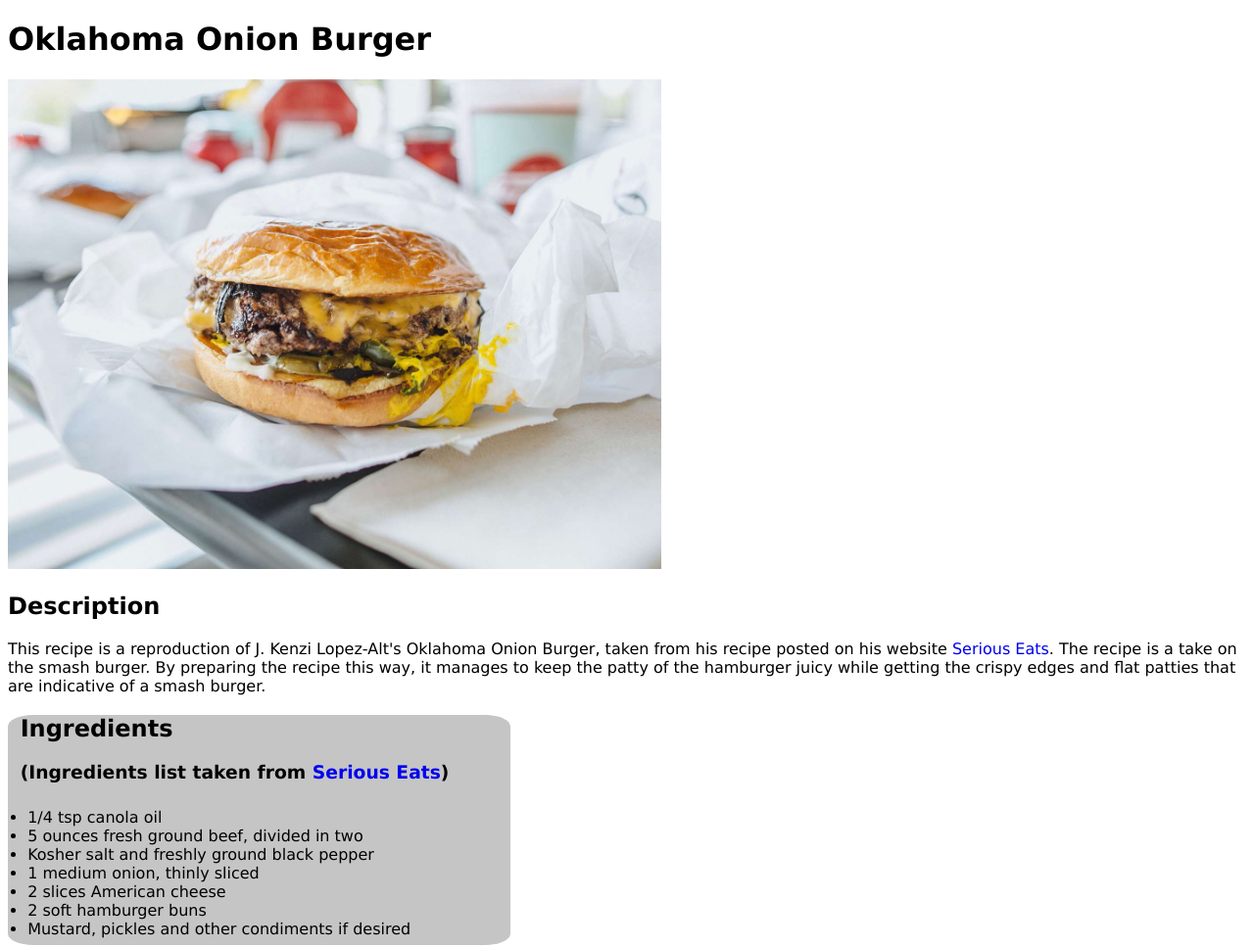
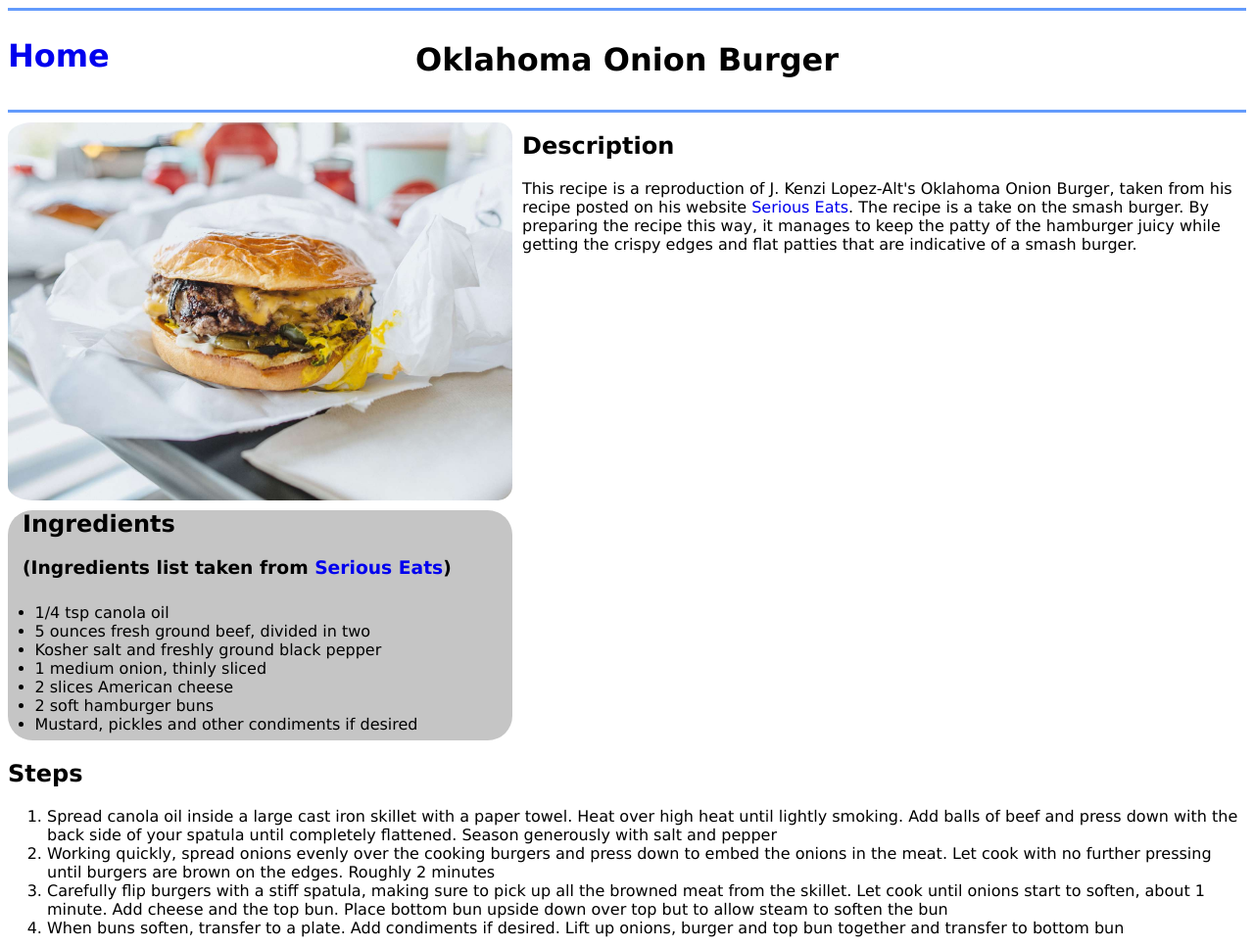
Before and after one commit to Nickouwen/odin-recipes, a plain HTML site: page recipes/burger.html in a window 1280 px wide. Shown: the top 968 px of the page at 98% size. Drawn offline with Linux system fonts and the light colour scheme.

Commit message:
Added CSS styling and home button

```diff
--- a/css/style.css
+++ b/css/style.css
@@ -2,8 +2,33 @@
     font-family:Verdana, Geneva, Tahoma, sans-serif
 }
 ul {
-    margin: 0px;
-    padding: 1.5%;
+    margin: 5px;
+    padding: 7.5px;
+}
+
+.home-button {
+    float:left;
+    margin-right:-100%;
+    margin-top:30px;
+}
+
+.main-heading {
+    text-align:center;
+    padding-top:10px;
+    padding-bottom:10px;
+    border-style: solid;
+    border-color:#367efbc5;
+    border-left-style:none;
+    border-right-style:none;
+}
+
+.main-img {
+    float:left;
+    padding-top:10px;
+    padding-right:10px;
+    padding-bottom:10px;
+    border-radius:25px;
+    width:515px;
 }
 .lasagna {
     /*list-style-image:url(../images/lasagna-icon.png);*/
@@ -49,16 +74,14 @@ nav a {
 a:hover {
     text-decoration:underline;
 }
+a:visited {
+    color:black;
+}
 
-.main-heading {
-    text-align:center;
-    background-color:#67b9e3;
-    padding-top:30px;
-    padding-bottom:30px;
-}
 .ingredients {
-    padding-left:1%;
-    border-radius:5%;
+    clear:both;
+    padding-left:15px;
+    border-radius:25px;
     background-color:#0000003a;
     width:500px;
 }
--- a/recipes/burger.html
+++ b/recipes/burger.html
@@ -7,8 +7,9 @@
     <link rel="stylesheet" href="../css/style.css">
 </head>
 <body>
-    <h1>Oklahoma Onion Burger</h1>
-    <img src="../images/oklahoma-onion-burger.jpg" alt="Olkahoma Onion Burger" height="500">
+    <h1 class="home-button"><a href="../index.html">Home</a></h1>
+    <div class="main-heading"><h1>Oklahoma Onion Burger</h1></div>
+    <img class="main-img" src="../images/oklahoma-onion-burger.jpg" alt="Olkahoma Onion Burger">
     <h2>Description</h2>
     <p>This recipe is a reproduction of J. Kenzi Lopez-Alt's Oklahoma Onion Burger, taken from his recipe posted on his website <a href="https://www.seriouseats.com/oklahoma-onion-burger-recipe" target="_blank">Serious Eats</a>. The recipe is a take on the smash burger. By preparing the recipe this way, it manages to keep the patty of the hamburger juicy while getting the crispy edges and flat patties that are indicative of a smash burger.</p>
     <div class="ingredients">
```
Also changed, not shown: recipes/cookies.html (+3 -2 lines), recipes/lasagna.html (+5 -2 lines).
